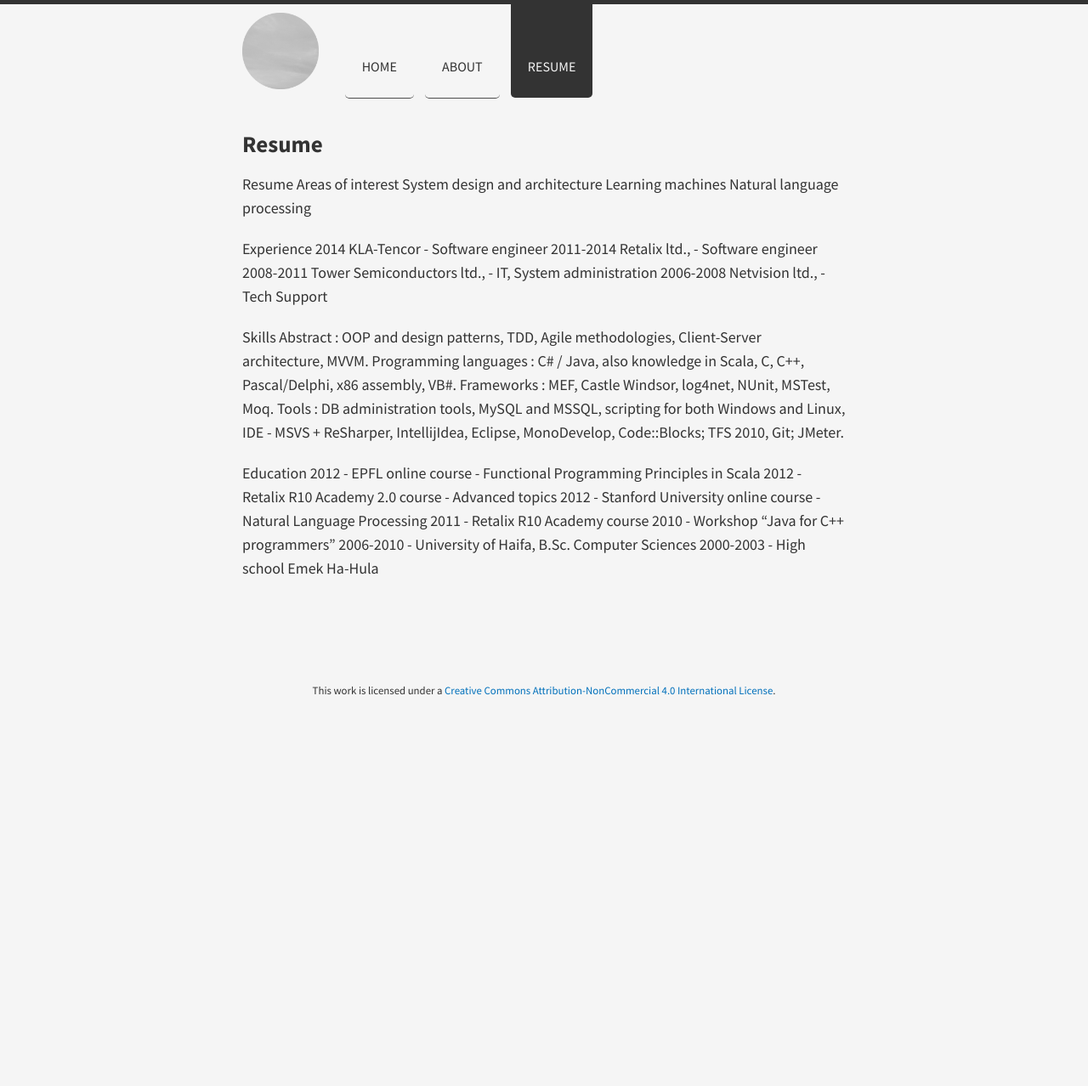
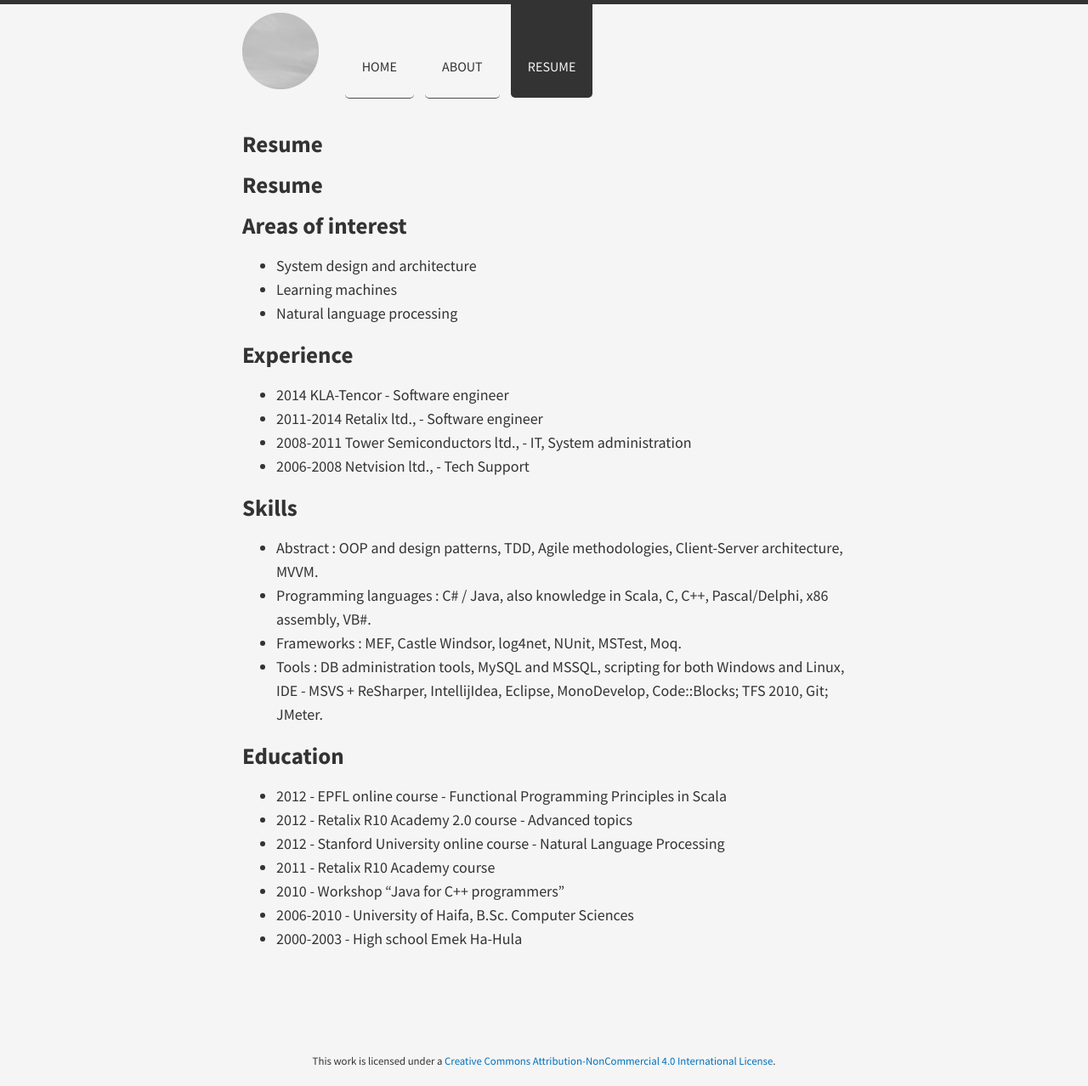
Before and after one commit to sheix/sheix.github.io, a Jekyll site: the page built from resume/index.md, in a window 1280 px wide. Shown: the whole page at 85% size. Built offline with Jekyll 4.4.1, drawn with Linux system fonts in a browser that asks for light colours; nearby versions of some CDN libraries; Markdown is read by kramdown in place of the engine named in the settings; before the commit the page ends 900 px from its top, so only the background shows below that.

```diff
--- a/resume/index.md
+++ b/resume/index.md
@@ -3,29 +3,29 @@ layout: page
 title: Resume
 ---
 
-Resume
-Areas of interest
-System design and architecture
-Learning machines
-Natural language processing
+#Resume
+##Areas of interest
+* System design and architecture
+* Learning machines
+* Natural language processing
 
-Experience
-2014 KLA-Tencor - Software engineer
-2011-2014 Retalix ltd., - Software engineer
-2008-2011 Tower Semiconductors ltd., - IT, System administration
-2006-2008 Netvision ltd., - Tech Support
+##Experience
+* 2014 KLA-Tencor - Software engineer
+* 2011-2014 Retalix ltd., - Software engineer
+* 2008-2011 Tower Semiconductors ltd., - IT, System administration
+* 2006-2008 Netvision ltd., - Tech Support
 
-Skills
-Abstract : OOP and design patterns, TDD, Agile methodologies, Client-Server architecture, MVVM.
-Programming languages : C# / Java, also knowledge in Scala, C, C++, Pascal/Delphi, x86 assembly, VB#.
-Frameworks : MEF, Castle Windsor, log4net, NUnit, MSTest, Moq.
-Tools : DB administration tools, MySQL and MSSQL, scripting for both Windows and Linux, IDE - MSVS + ReSharper, IntellijIdea, Eclipse, MonoDevelop, Code::Blocks; TFS 2010, Git; JMeter.
+##Skills
+* Abstract : OOP and design patterns, TDD, Agile methodologies, Client-Server architecture, MVVM.
+* Programming languages : C# / Java, also knowledge in Scala, C, C++, Pascal/Delphi, x86 assembly, VB#.
+* Frameworks : MEF, Castle Windsor, log4net, NUnit, MSTest, Moq.
+* Tools : DB administration tools, MySQL and MSSQL, scripting for both Windows and Linux, IDE - MSVS + ReSharper,  IntellijIdea, Eclipse, MonoDevelop, Code::Blocks; TFS 2010, Git; JMeter.
 
-Education
-2012 - EPFL online course - Functional Programming Principles in Scala
-2012 - Retalix R10 Academy 2.0 course - Advanced topics
-2012 - Stanford University online course -  Natural Language Processing
-2011 - Retalix R10 Academy course
-2010 - Workshop "Java for C++ programmers"
-2006-2010 - University of Haifa, B.Sc. Computer Sciences
-2000-2003 - High school Emek Ha-Hula
+##Education
+* 2012 - EPFL online course - Functional Programming Principles in Scala
+* 2012 - Retalix R10 Academy 2.0 course - Advanced topics
+* 2012 - Stanford University online course -  Natural Language Processing
+* 2011 - Retalix R10 Academy course
+* 2010 - Workshop "Java for C++ programmers"
+* 2006-2010 - University of Haifa, B.Sc. Computer Sciences
+* 2000-2003 - High school Emek Ha-Hula
```
